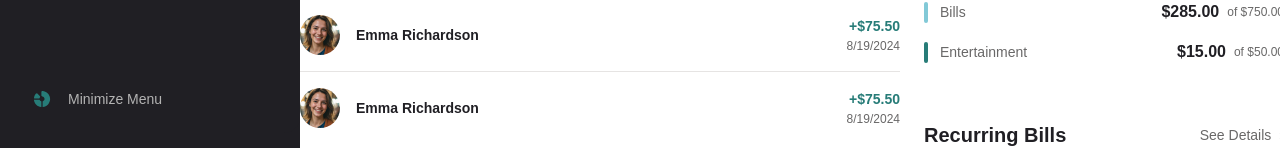
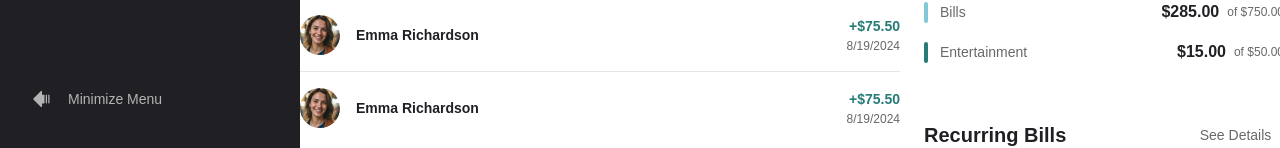
Before and after one commit to Keti-Tsiklauri2001/my-finance-app, a Next.js app: page / in a window 1280 px wide. Shown: the part 667-815 px from the top of the page. Built offline with nearby package versions, Linux system fonts and the light colour scheme.

Commit message:
fix image import

```diff
--- a/src/app/page.tsx
+++ b/src/app/page.tsx
@@ -1,12 +1,7 @@
-import Head from "next/head";
 import Balance from "../components/Balance";
 import Header from "../components/Header";
 import OverviewPots from "../components/OverViewPots";
 import TransactionsOverview from "../components/TransactionsOverview";
-import BudgetCircle from "../components/BudgetCircle";
-import SpendingSummary from "../components/SpendingSummary";
-import Link from "next/link";
-import RecurringBills from "./recurring-bills/page";
 import RecurringBillsOverview from "../components/RecurringBillsOverview";
 import BudgetsOverview from "../components/BudgetsOverview";
 export default function Home() {
--- a/src/components/OverViewPots.tsx
+++ b/src/components/OverViewPots.tsx
@@ -26,7 +26,7 @@ export default function OverviewPots() {
   const total = pots.reduce((sum, pot) => sum + pot.total, 0);
 
   return (
-    <div className="flex flex-col gap-5 bg-white rounded-xl pt-4 md:pt-8 w-full md:w-[700px] xl:w-[540px]">
+    <div className="flex flex-col gap-5 bg-white rounded-xl pt-4 md:pt-8 w-full md:w-[700px] xl:w-[600px]">
       {/* HEADER */}
       <div className="flex items-center justify-between">
         <h2 className="text-[20px] font-bold text-[#201F24]">Saving Pots</h2>
--- a/src/components/SideBar.tsx
+++ b/src/components/SideBar.tsx
@@ -136,7 +136,7 @@ export default function Sidebar() {
             alt="sidebar"
             width={20}
             height={20}
-            src="/images/budgets.svg"
+            src="/images/minimize-sidebar.svg"
             className={`
               transition-transform duration-500
               ${collapsed ? "rotate-180" : ""}
```
